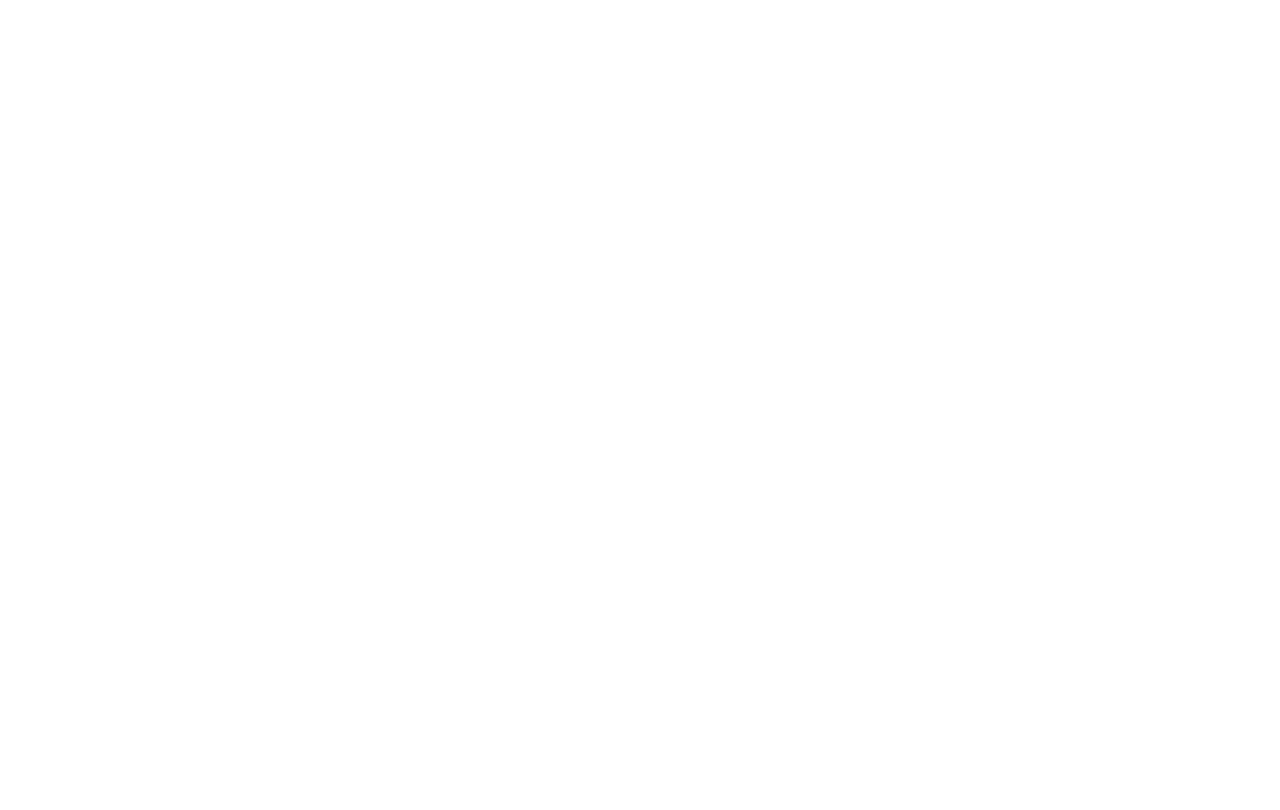
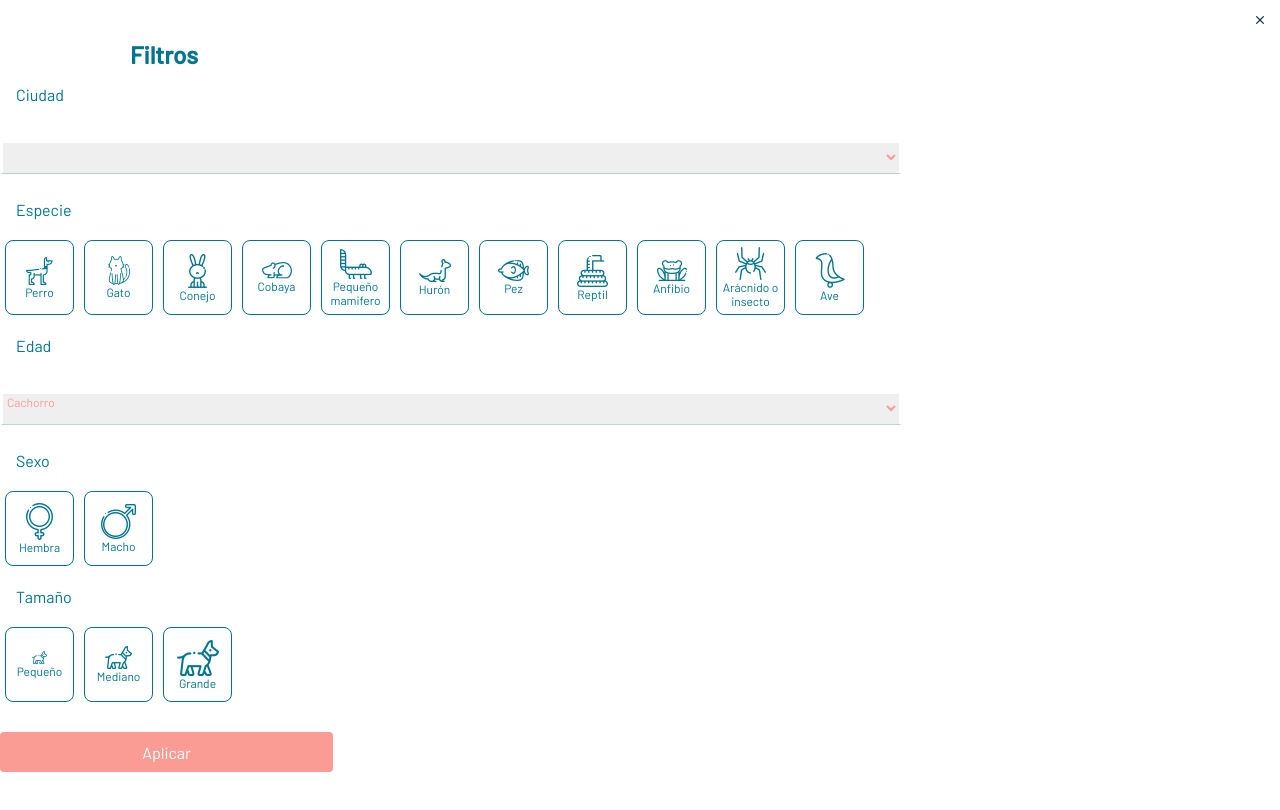
Before and after one commit to davidsotelo26/protectora-front, a React (Create React App) app: page /busqueda in a window 1280 px wide. Before the commit this address had no page. Shown: the top 810 px of the page. Built offline with nearby package versions, Linux system fonts and the light colour scheme; no server answers.

Commit message:
Peleando con Filtros

```diff
--- a/src/App.jsx
+++ b/src/App.jsx
@@ -20,6 +20,7 @@
 import AnimalGallery from "./Pages/animalGallery/animalGallery";
 import PopupFormulario from "./Pages/Popup/PopupFormulario";
 import PopupEstadoAdopcion from "./Pages/Popup/PopupAdopcion";
+import FiltrosBusqueda from "./Pages/filtrosBusqueda/Filtros";
 
 function App() {
   return (
@@ -47,6 +48,7 @@
           <Route path="/animals/:id" element={<PetProfile />} />
           <Route path="/formsubmitted" element={<PopupFormulario />} />
           <Route path="/requestadoption" element={<PopupEstadoAdopcion />} />
+          <Route path="/busqueda" element={<FiltrosBusqueda />} />
 
         </Routes>
       </Router>
--- a/src/Pages/filtrosBusqueda/Filtros.jsx
+++ b/src/Pages/filtrosBusqueda/Filtros.jsx
@@ -4,7 +4,7 @@
 import "./Filtros.scss";
 const iconos = require.context("../../assets", true);
 
-function Filtros() {
+function FiltrosBusqueda() {
     const [searchTerm, setSearchTerm] = useState({ city: "", especies: "", edad: "", genre: "", size: "" });
     const [characters, setCharacters] = useState([]);
     const [filteredCharacters, setFilteredCharacters] = useState([]);
@@ -31,17 +31,26 @@
         setSearchTerm({ ...searchTerm, genre: value })
     };
 
-    const handleButtonSpecie = (value) => {
+    const handleButtonSpecie = (event) => {
+        const value = event.target.innerText;
         setSearchTerm({ ...searchTerm, especies: value })
+        // console.log(event.target.id);
+        // event.target.className = "selected"
+        if (event.target.id === "f-btn__especie") {
+            event.target.id = "f-btn__especie--selected"
+        } else {
+            event.target.id = "f-btn__especie"
+        }
     };
 
     const handleSearch = (event) => {
         const value = event.target.value;
+        console.log(event);
         setSearchTerm({ ...searchTerm, [event.target.name]: value });
     };
     const handleButtonClick = () => {
         navigate('/logincover');
-    }
+    };
 
     return (
         <div id="filter-container">
@@ -61,47 +70,47 @@
 
                 <p className="f-para">Especie</p>
                 <div className="f-b-filters" >
-                    <button id="f-btn__especie" onClick={() => handleButtonSpecie("Perro")}>
+                    <button id="f-btn__especie" onClick={handleButtonSpecie}>
                         <img className="f-img" src={iconos("./Primarios/perrop.png")} alt="perro" />
                         Perro
                     </button>
-                    <button id="f-btn__especie" onClick={() => handleButtonSpecie("Gato")}>
+                    <button id="f-btn__especie" onClick={handleButtonSpecie}>
                         <img className="f-img" src={iconos("./Primarios/cat.png")} alt="gato" />
                         Gato
                     </button>
-                    <button id="f-btn__especie" onClick={() => handleButtonSpecie("Conejo")}>
+                    <button id="f-btn__especie" onClick={handleButtonSpecie}>
                         <img className="f-img" src={iconos("./Primarios/conejo.png")} alt="conejo" />
                         Conejo
                     </button>
-                    <button id="f-btn__especie" onClick={() => handleButtonSpecie("Cobaya")}>
+                    <button id="f-btn__especie" onClick={handleButtonSpecie}>
                         <img className="f-img" src={iconos("./Primarios/067Hamster.png")} alt="cobaya" />
                         Cobaya
                     </button>
-                    <button id="f-btn__especie" onClick={() => handleButtonSpecie("Pequeño mamifero")}>
+                    <button id="f-btn__especie" onClick={handleButtonSpecie}>
                         <img className="f-img" src={iconos("./Primarios/CoatiCopy.png")} alt="coati" />
                         Pequeño mamifero
                     </button>
-                    <button id="f-btn__especie" onClick={() => handleButtonSpecie("Huron")}>
+                    <button id="f-btn__especie" onClick={handleButtonSpecie}>
                         <img className="f-img" src={iconos("./Primarios/huron.png")} alt="huron" />
                         Hurón
                     </button>
-                    <button id="f-btn__especie" onClick={() => handleButtonSpecie("Pez")}>
+                    <button id="f-btn__especie" onClick={handleButtonSpecie}>
                         <img className="f-img" src={iconos("./Primarios/fish2.png")} alt="pez" />
                         Pez
                     </button>
-                    <button id="f-btn__especie" onClick={() => handleButtonSpecie("Reptil")}>
+                    <button id="f-btn__especie" onClick={handleButtonSpecie}>
                         <img className="f-img" src={iconos("./Primarios/snake.png")} alt="reptil" />
                         Reptil
                     </button>
-                    <button id="f-btn__especie" onClick={() => handleButtonSpecie("Anfibio")}>
+                    <button id="f-btn__especie" onClick={handleButtonSpecie}>
                         <img className="f-img" src={iconos("./Primarios/anfibio.png")} alt="anfibio" />
                         Anfibio
                     </button>
-                    <button id="f-btn__especie" onClick={() => handleButtonSpecie("Aracnido o insecto")}>
+                    <button id="f-btn__especie" onClick={handleButtonSpecie}>
                         <img className="f-img" src={iconos("./Primarios/aracnido.png")} alt="aracnido" />
                         Arácnido o insecto
                     </button>
-                    <button id="f-btn__especie" onClick={() => handleButtonSpecie("Ave")}>
+                    <button id="f-btn__especie" onClick={handleButtonSpecie}>
                         <img className="f-img" src={iconos("./Primarios/ave.png")} alt="ave" />
                         Ave
                     </button>
@@ -149,4 +158,5 @@
     )
 }
 
-export default Filtros
+
+export default FiltrosBusqueda;
--- a/src/Pages/filtrosBusqueda/Filtros.scss
+++ b/src/Pages/filtrosBusqueda/Filtros.scss
@@ -56,6 +56,8 @@
             justify-content: flex-start;
         }
 
+
+
         #f-btn {
             width: 67px;
             height: 73px;
@@ -84,7 +86,16 @@
                 background-color: white;
                 color: rgb(1, 116, 142);
 
-                &:hover {
+                &--selected {
+                    width: 67px;
+                    height: 73px;
+                    margin: 5px;
+                    font-size: 12px;
+                    display: flex;
+                    flex-direction: column;
+                    align-items: center;
+                    justify-content: center;
+                    border-radius: 8px;
                     border: 1px solid rgb(250 156 147);
                     background-color: white;
                     color: rgb(250 156 147);
@@ -104,12 +115,6 @@
                 border: 1px solid rgb(1, 116, 142);
                 background-color: white;
                 color: rgb(1, 116, 142);
-
-                &:hover {
-                    border: 1px solid rgb(250 156 147);
-                    background-color: white;
-                    color: rgb(250 156 147);
-                }
             }
 
             &__size {
@@ -125,17 +130,11 @@
                 border: 1px solid rgb(1, 116, 142);
                 background-color: white;
                 color: rgb(1, 116, 142);
-
-                &:hover {
-                    border: 1px solid rgb(250 156 147);
-                    background-color: white;
-                    color: rgb(250 156 147);
-                }
             }
         }
+    }
 
-    }
-    #f-span{
+    #f-span {
         width: 333px;
         height: 40px;
         margin-top: 25px;
```
